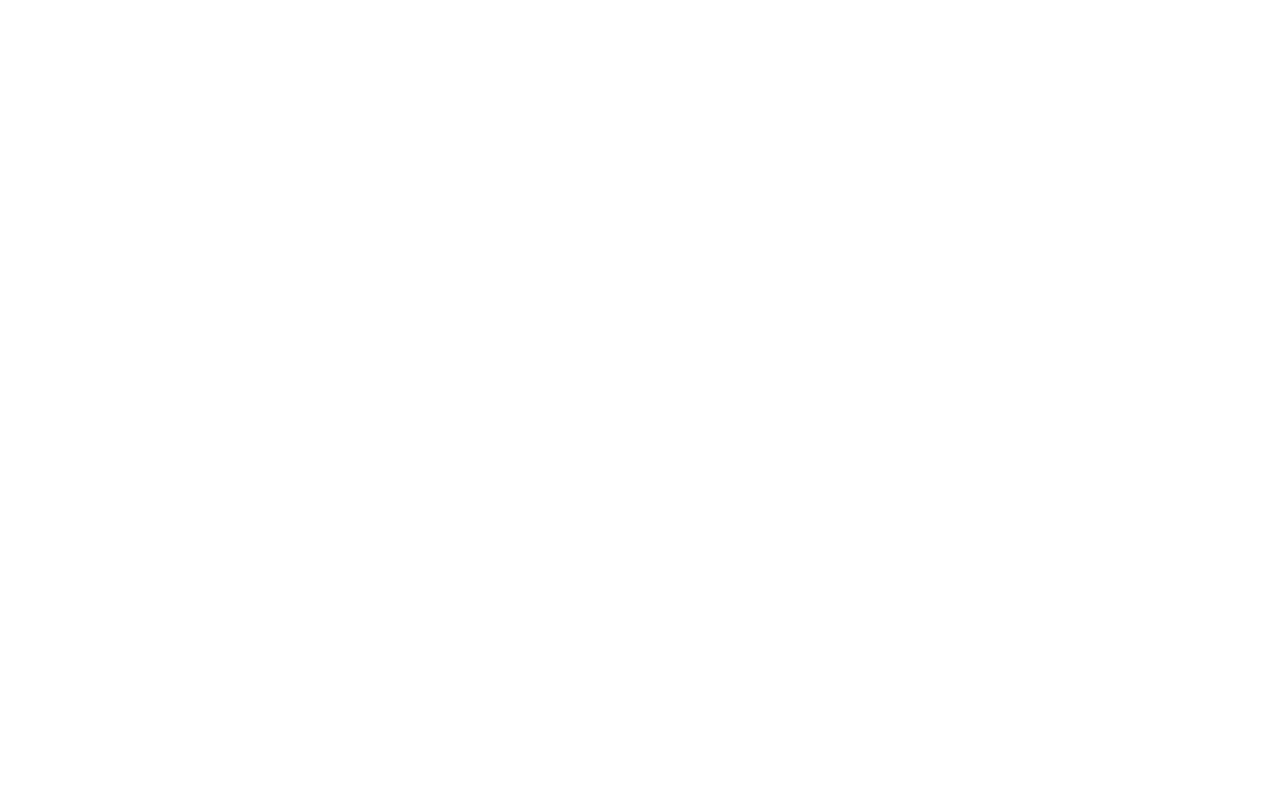
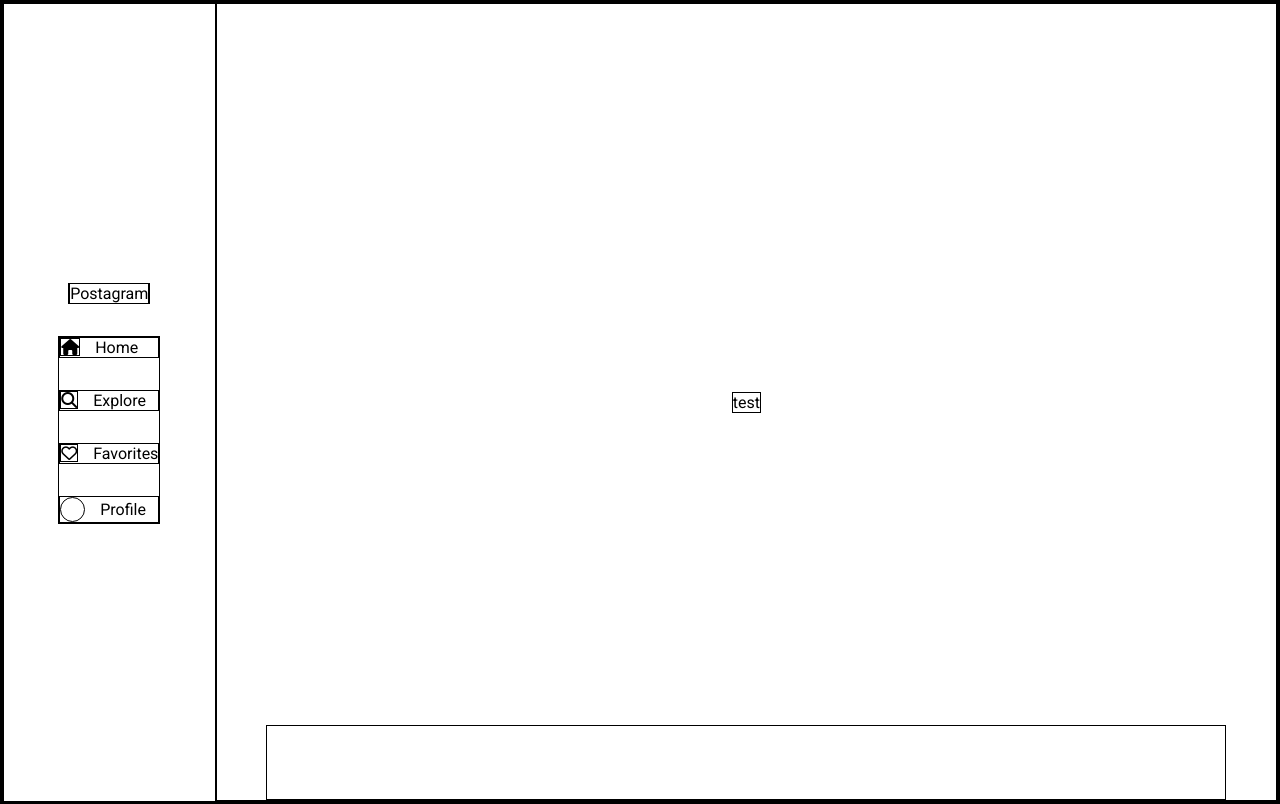
Before and after one commit to gabrielricrey/webb24frontend-1-grupp-m, a plain HTML site: page Index.html in a window 1280 px wide. Drawn offline with Linux system fonts and the light colour scheme.

Commit message:
foundation

```diff
--- a/Index.html
+++ b/Index.html
@@ -4,8 +4,27 @@
     <meta charset="UTF-8">
     <meta name="viewport" content="width=device-width, initial-scale=1.0">
     <title>Document</title>
+    <link rel="stylesheet" href="style.css">
+    <link rel="stylesheet" href="https://cdnjs.cloudflare.com/ajax/libs/font-awesome/6.6.0/css/all.min.css">
 </head>
 <body>
 
+    <div class="container">
+        <div class="navbar">
+            <div class="logo">
+                <a href="#">Postagram</a>
+            </div>
+            <div class="nav-links">
+                <a href=""><i class="fa-solid fa-house"></i>Home</a>
+                <a href=""><i class="fa-solid fa-magnifying-glass"></i>Explore</a>
+                <a href=""><i class="fa-regular fa-heart"></i>Favorites</a>
+                <a href=""><div class="profile"></div>Profile</a>
+            </div>
+        </div>
+        <div class="content">
+            <p>test</p>
+            <div class="footer"></div>
+        </div>
+    </div>
 </body>
 </html>
--- a/style.css
+++ b/style.css
@@ -0,0 +1,64 @@
+@import url('https://fonts.googleapis.com/css2?family=Roboto:ital,wght@0,100;0,300;0,400;0,500;0,700;0,900;1,100;1,300;1,400;1,500;1,700;1,900&display=swap');
+
+*{
+    margin: 0;
+    padding: 0;
+    box-sizing: border-box;
+    font-family: "Roboto", sans-serif;
+    border: 1px solid black;
+}
+
+a{
+    text-decoration: none;
+    color: #000;
+}
+
+.container{
+    height: 100vh;
+    width: 100%;
+    display: flex;
+}
+
+.navbar{
+    height: 100vh;
+    display: flex;
+    gap: 2rem;
+    flex-direction: column;
+    justify-content: center;
+    align-items: center;
+    width: 20%;
+}
+
+.navbar .nav-links{
+    display: flex;
+    flex-direction: column;
+    gap: 2rem;
+}
+
+.navbar .nav-links a{
+    display: flex;
+    gap: 15px;
+    align-items: center;
+}
+
+.navbar .nav-links a .profile{
+    width: 25px;
+    height: 25px;
+    border-radius: 50%;
+    border: 1px solid black;
+}
+
+.container .content{
+    display: flex;
+    align-items: center;
+    justify-content: center;
+    width: 100%;
+    height: 100%;
+}
+
+.container .content .footer{
+    position: absolute;
+    height: 75px;
+    width: 75%;
+    bottom: 0;
+}
```
